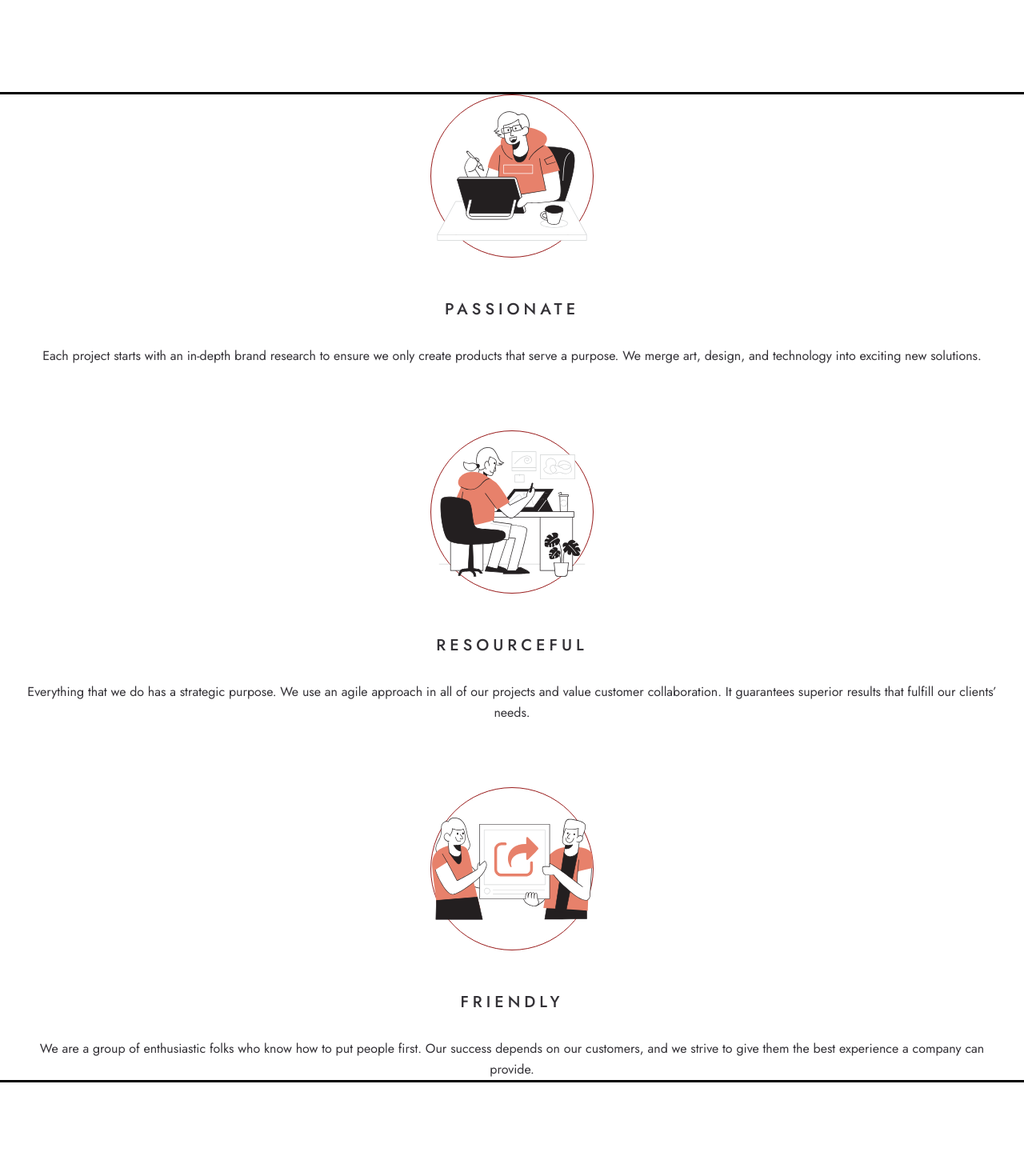
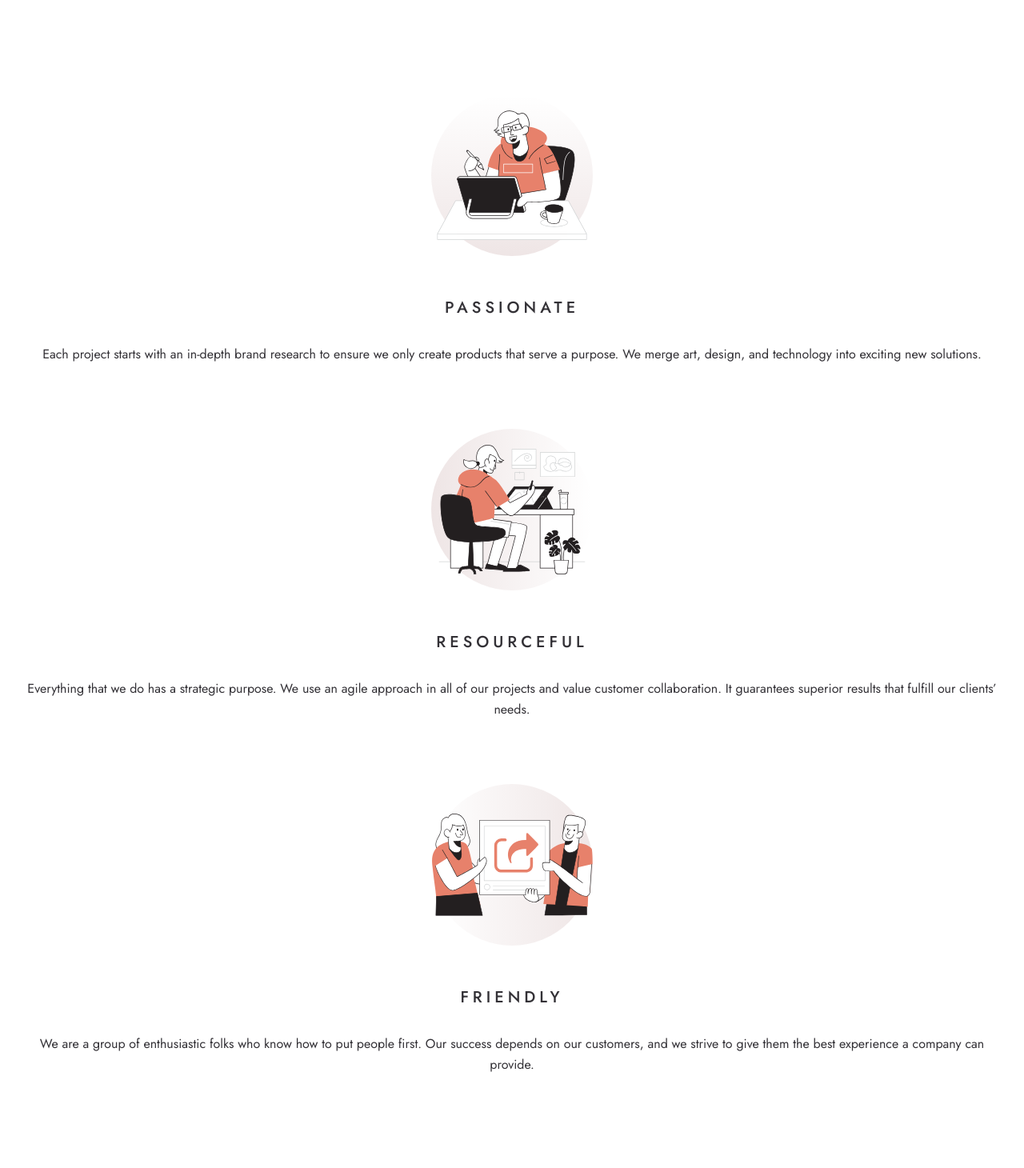
Before and after one commit to presh-031/designo, a Next.js app: page / in a window 1280 px wide. Shown: the part 1730-3190 px from the top of the page at 80% size. Built offline with nearby package versions, Linux system fonts and the light colour scheme.

Commit message:
style: added bg gradients to about projects

```diff
--- a/components/AboutProjects.tsx
+++ b/components/AboutProjects.tsx
@@ -6,9 +6,15 @@ import illustrationResourceful from "../assets/home/desktop/illustration-resourc
 
 const AboutProjects = () => {
   return (
-    <div className="flex flex-col gap-[8rem]  text-center   outline ">
+    <div className="flex flex-col gap-[8rem]  text-center">
       <div className="px-[2.4rem] text-dark-grey ">
-        <div className="mx-auto inline-block rounded-full border border-red-800">
+        <div
+          style={{
+            background:
+              "linear-gradient(180deg, rgba(93, 2, 2, 0) 0%, rgba(93, 2, 2, 0.1) 100%)",
+          }}
+          className="mx-auto inline-block rounded-full"
+        >
           <Image className="" src={illustrationPassionate} alt="passionate" />
         </div>
         <p className="mt-[4.8rem] mb-[3.2rem] text-[2rem] font-medium leading-[2.6rem] tracking-[0.5rem]">
@@ -22,7 +28,13 @@ const AboutProjects = () => {
       </div>
 
       <div className="px-[2.4rem] text-dark-grey ">
-        <div className="mx-auto inline-block rounded-full border border-red-800">
+        <div
+          style={{
+            background:
+              "linear-gradient(-90deg, rgba(93, 2, 2, 0) 0%, rgba(93, 2, 2, 0.1) 100%)",
+          }}
+          className="mx-auto inline-block rounded-full"
+        >
           <Image className="" src={illustrationResourceful} alt="resourceful" />
         </div>
         <p className="mt-[4.8rem] mb-[3.2rem] text-[2rem] font-medium leading-[2.6rem] tracking-[0.5rem]">
@@ -36,7 +48,13 @@ const AboutProjects = () => {
       </div>
 
       <div className="px-[2.4rem] text-dark-grey ">
-        <div className="mx-auto inline-block rounded-full border border-red-800">
+        <div
+          style={{
+            background:
+              "linear-gradient(90deg, rgba(93, 2, 2, 0) 0%, rgba(93, 2, 2, 0.1) 100%)",
+          }}
+          className="mx-auto inline-block rounded-full"
+        >
           <Image className="" src={illustrationFriendly} alt="friendly" />
         </div>
         <p className="mt-[4.8rem] mb-[3.2rem] text-[2rem] font-medium leading-[2.6rem] tracking-[0.5rem]">
```
